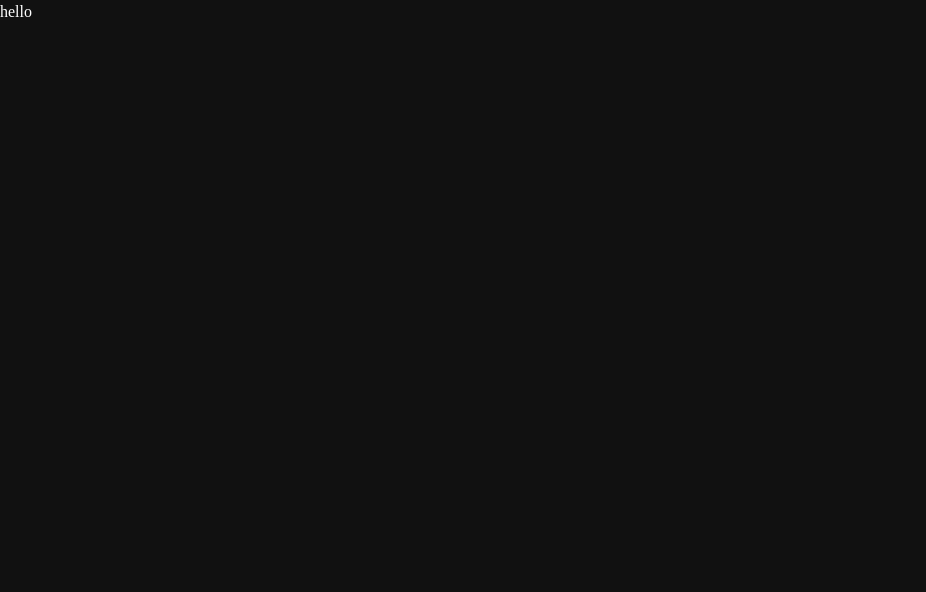
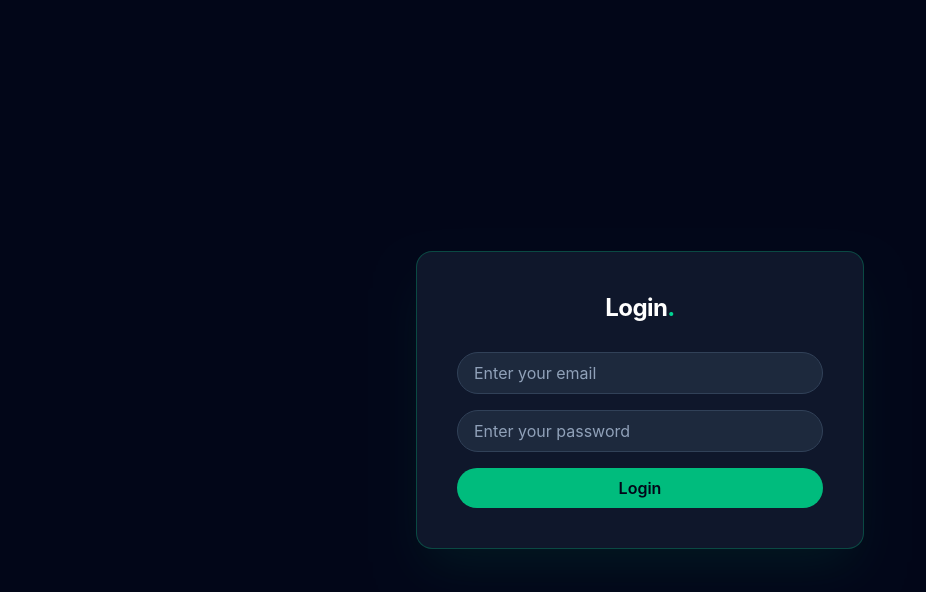
Before and after one commit to rameezwebdev/EMS, a React (Vite) app: page / in a window 1280 px wide. Shown: the top 592 px of the page, without its empty margins (0-926 px from the left). Built offline with nearby package versions, Linux system fonts and the light colour scheme.

Commit message:
login page created

```diff
--- a/src/App.jsx
+++ b/src/App.jsx
@@ -1,8 +1,10 @@
+import Login from "./components/Auth/Login"
+
 const App = () => {
   return (
-    <div>
-      <h1>hello</h1>
-    </div>
+    <>
+    <Login />
+    </>
   )
 }
 
--- /dev/null
+++ b/src/components/Auth/Login.jsx
@@ -0,0 +1,41 @@
+
+const Login = () => {
+  return (
+
+<div className="flex min-h-screen w-full items-center justify-center bg-slate-950 px-8 py-4">
+  <div className="w-full max-w-md rounded-2xl border border-emerald-500/30 bg-slate-900 px-2 py-4 shadow-2xl shadow-emerald-500/10 sm:p-10">
+
+    <h1 className="mb-7 text-center text-2xl font-bold tracking-tight text-white">
+      Login
+      <span className="text-emerald-400">.</span>
+    </h1>
+
+    <form className="flex w-full flex-col items-center gap-4">
+      <input
+        className="input-primary"
+        type="email"
+        placeholder="Enter your email"
+        required
+      />
+
+      <input
+        className="input-primary"
+        type="password"
+        placeholder="Enter your password"
+        required
+      />
+
+      <button
+        type="submit"
+        className="btn-primary"
+      >
+        Login
+      </button>
+    </form>
+  </div>
+</div>
+
+  )
+}
+
+export default Login
--- a/src/index.css
+++ b/src/index.css
@@ -1,16 +1,20 @@
 @import "tailwindcss";
 
-*{
-  margin: 0;
-  padding: 0;
-  box-sizing: 0;
-  font-family: gilroy;
+@layer components {
+  .btn-primary {
+    @apply w-full rounded-full bg-emerald-500 px-4 py-2
+      text-base font-semibold text-slate-950
+      transition-all duration-300
+      hover:bg-emerald-400
+      hover:shadow-lg hover:shadow-emerald-500/20
+      active:scale-[0.98];
+  }
 }
 
-html,
-body{
-  height: 100%;
-  width: 100%;
+@layer components {
+  .input-primary{
+   @apply  w-full rounded-full border border-slate-700 bg-slate-800 px-4 py-2 text-base text-white placeholder:text-slate-400 outline-none transition-all duration-300 focus:border-emerald-500 focus:ring-4 focus:ring-emerald-500/10
+  }
 }
 
 body{
```
Also changed, not shown: 1 other file (tests, documents, lock files or other folders).
